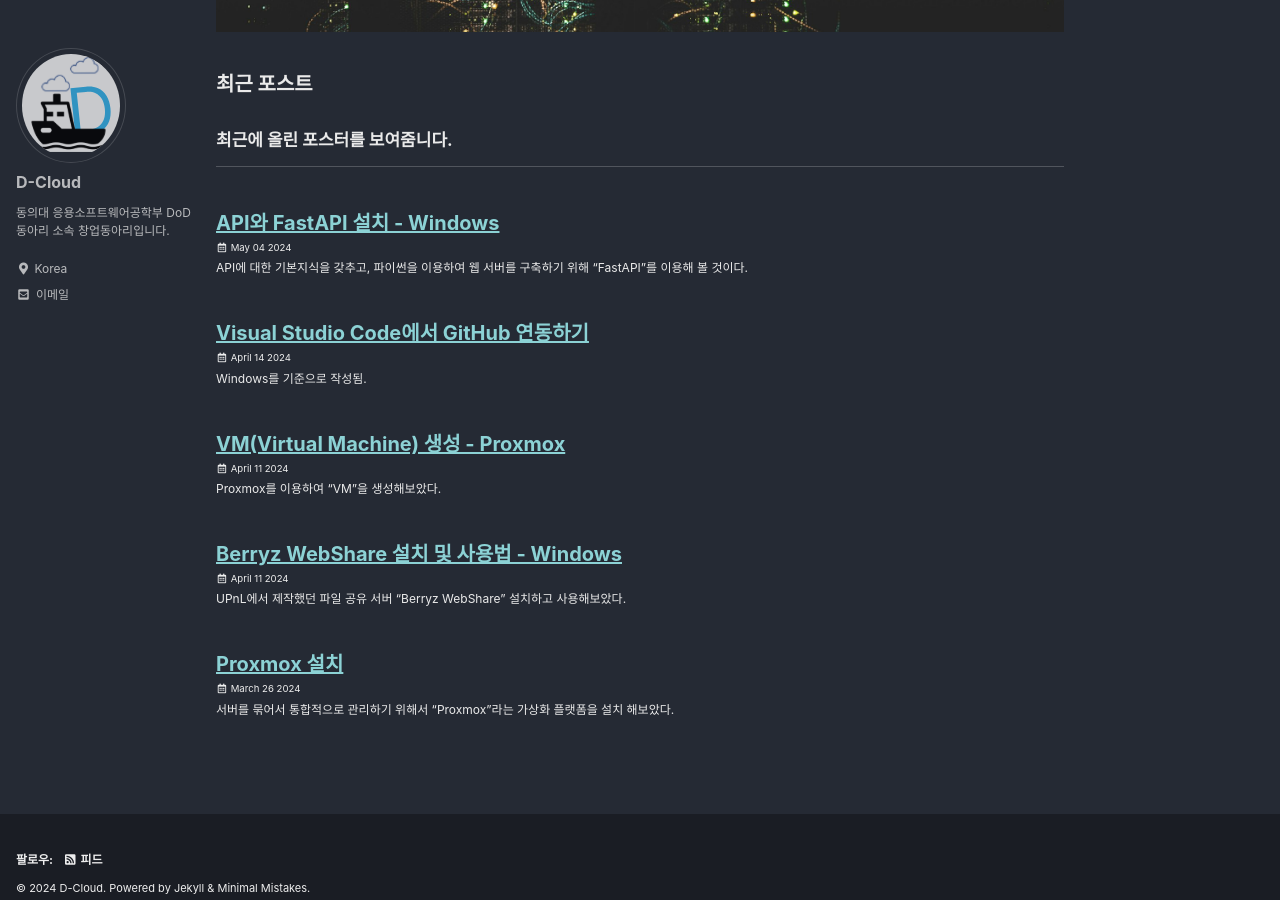
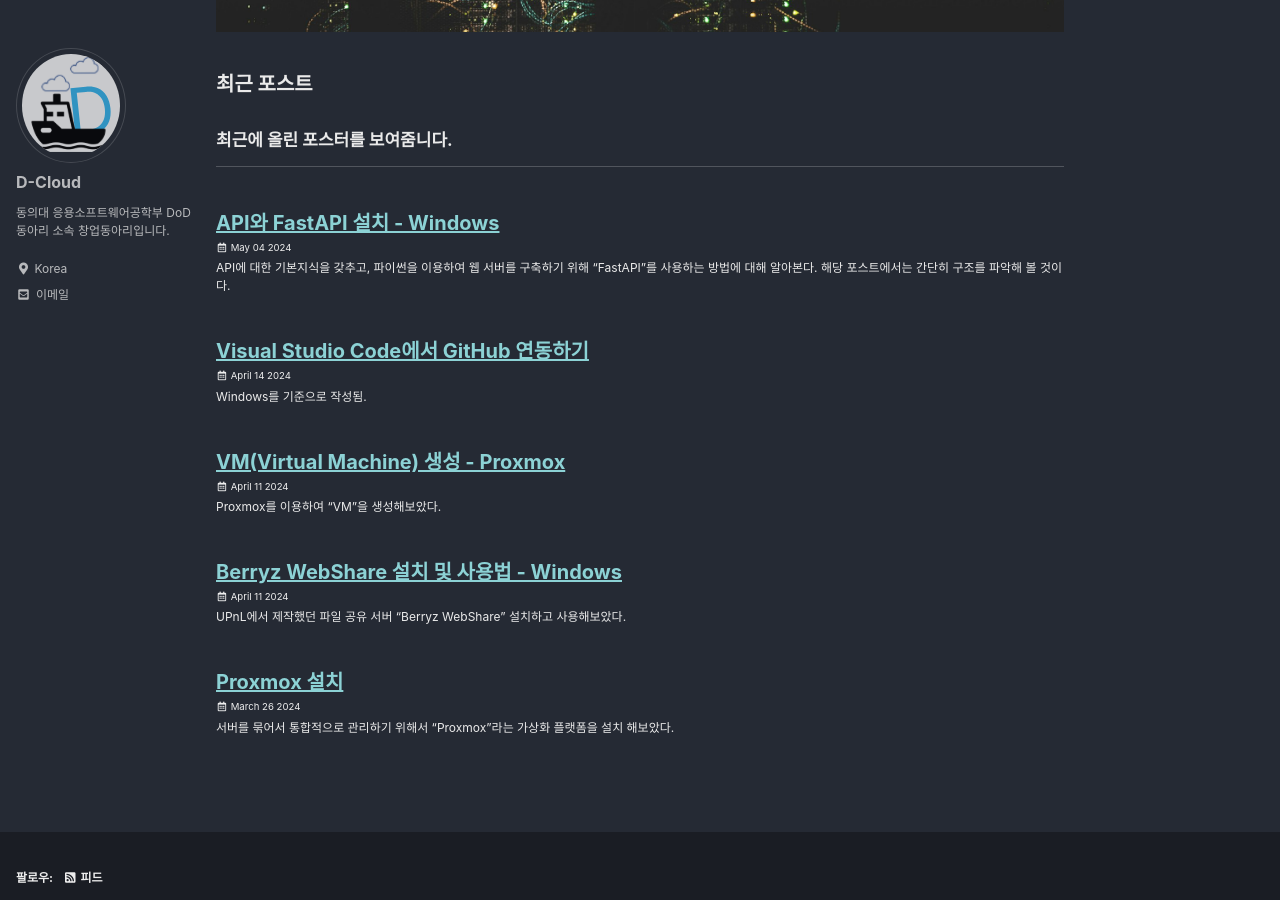
Before and after one commit to D-Cloude/Blog-site, a Jekyll site: the page built from index.html, in a window 1280 px wide and 900 px high, scrolled down 332 px. Built offline with Jekyll 4.4.1, drawn with Linux system fonts in a browser that asks for light colours; cached includes are drawn as plain includes; the list of posts is cut into pages by our own code; part of the change alters nothing that is shown.

Commit message:
Update 2024-05-04-FastAPI.md
내용추가

````diff
--- a/_posts/blog/2024-05-04-FastAPI.md
+++ b/_posts/blog/2024-05-04-FastAPI.md
@@ -3,7 +3,7 @@ title : "API와 FastAPI 설치 - Windows"
 categories : blog
 ---
 
-API에 대한 기본지식을 갖추고, 파이썬을 이용하여 웹 서버를 구축하기 위해 "FastAPI"를 이용해 볼 것이다.
+API에 대한 기본지식을 갖추고, 파이썬을 이용하여 웹 서버를 구축하기 위해 "FastAPI"를 사용하는 방법에 대해 알아본다. 해당 포스트에서는 간단히 구조를 파악해 볼 것이다.
 
 ### 1. Api 정의
 
@@ -41,3 +41,69 @@ pip install "fastapi[all]"
 ![image](https://github.com/D-Cloude/Blog-site/assets/84535731/f881c844-5426-4972-bfe5-9ade0cda0c6a)
 
 > pp install fastapi와 같은 방법으로도 설치가 가능하지만, 일부 라이브러리를 따로 설치해야하는 과정이 필요할수도 있다.
+
+### 5. 기본 코드
+
+main.py에 아래 코드를 작성한다.
+
+```python
+from fastapi import FastAPI
+
+app = FastAPI()
+
+@app.get("/")
+def root():
+    return {"message" : "Hello World"}
+
+@app.get("/home")
+def home():
+    return {"message" : "home"}
+```
+
+>API 서버에 구성하는 경로에 따라 메세지가 return되는 코드이다. <br/>
+코드를 실행시킨 후 터미널에 다음 명령어를 작성한다.
+
+```bash
+uvicorn main:app --reload
+```
+>1. main: main.py파일을 의미한다.
+>2. app : main.py파일에서 생성한 객체를 의미한다.
+>3. --reload : 코드 변경시 자동으로 재시작 하라는 의미로써, 개발 중에만 사용된다.
+
+명령어 입력 시 다음과 같은 메세지가 출력된다.
+![image](https://github.com/D-Cloude/Blog-site/assets/84535731/71a83ae1-51b3-482b-b835-1c1593598a4f)
+
+>Uvicorn running on http://127.0.0.1:8000 (Press CTRL+C to quit)
+이러한 메세지를 확인할 수 있다.
+
+>127.0.0.1:8000 에 접속시
+>>{"message" : "Hello World"}
+
+>127.0.0.1:8000/home에 접속시
+>> {"message" : "home"} 를 확인할 수 있다.
+
+### 6. Operation(작동)
+
+웹에서는 데이터를 받아오고, 읽고 수정하고, 삭제하는 등 활용을 위해  http 메서드를 활용한다. 대표적으로 POST, GET, PUT, DELETE 가 있으며, 용도는 일반적으로 다음과 같다.
+>1. GET : 데이터를 읽는다.
+>2. POST : 데이터를 생성한다.
+>3. PUT : 데이터를 수정한다
+>4. DELETE : 데이터를 삭제한다
+
+>HTTP 프로토콜에서는 이러한 "메소드"를 하나(또는 이상) 사용하여 각 경로와 통신할 수 있다.
+
+>이때 경로는 /부터 시작하는 URL의 뒷부분을 의미한다.<br/>
+예시) https://example.com/Hello/World 라는 url에서, /Hello/World 가 경로이다.
+
+<br/><br/>
+
+```python
+@app.get("/")
+def root():
+    return {"message" : "Hello World"}
+```
+> 해당 코드에서, "/"이라는 경로가 GET 작동을 요청을 받을 때마다, root() 함수가 FastAPI에 의해 호출된다.<br/>
+root() 함수는 호출될 시, {"message" : "Hello World"}를 return하여 해당 문자열을 반환한다. <br/>
+이때, 문자열 뿐만 아니라 딕셔너리, 리스트, 정수 등도 반환이 가능하다.
+
+- - -
````
